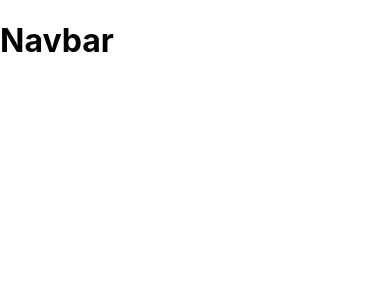
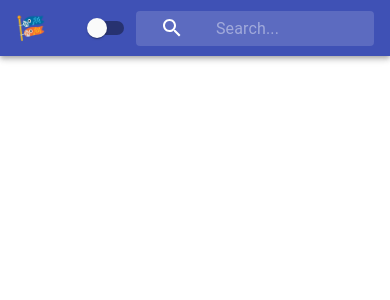
Before and after one commit to codeherbert/language-context-with-hooks, a React (Create React App) app: page / in a window 390 px wide. Shown: the top 300 px of the page. Built offline with nearby package versions, Linux system fonts and the light colour scheme.

Commit message:
create a responsive navbar

```diff
--- a/src/Navbar.js
+++ b/src/Navbar.js
@@ -1,13 +1,46 @@
 import React, { Component } from 'react';
+import AppBar from "@material-ui/core/AppBar";
+import ToolBar from "@material-ui/core/ToolBar";
+import IconButton from "@material-ui/core/IconButton";
+import Typography from "@material-ui/core/Typography";
+import InputBase from "@material-ui/core/InputBase";
+import SearchIcon from "@material-ui/icons/Search";
+import Switch from "@material-ui/core/Switch";
+import { withStyles } from "@material-ui/core/styles";
+import styles from "./styles/NavBarStyles";
 
 class Navbar extends Component {
     render() {
+        const {classes} = this.props;
         return (
-            <div>
-                <h1>Navbar</h1>
+            <div className={classes.root}>
+                <AppBar position="static" color="primary">
+                    <ToolBar>
+                        <IconButton className={classes.menuButton} color="inherit">
+                            <span role="img">🎏</span>
+                        </IconButton>
+                        <Typography className={classes.title} varient="h6" color="inherit">
+                            App Title
+                        </Typography>
+                        <Switch />
+                        <div className={classes.grow} />
+                        <div className={classes.search}>
+                            <div className={classes.searchIcon}>
+                                <SearchIcon />
+                            </div>
+                            <InputBase
+                                placeholder="Search..."
+                                classes={{
+                                    root: classes.inputRoot,
+                                    input: classes.inputInput
+                                }}
+                            />
+                        </div>
+                    </ToolBar>
+                </AppBar>
             </div>
         )
     }
 }
 
-export default Navbar;
+export default withStyles(styles)(Navbar);
--- /dev/null
+++ b/src/styles/NavBarStyles.js
@@ -0,0 +1,63 @@
+import { fade } from "@material-ui/core/styles/colorManipulator";
+
+const styles = theme => ({
+    root: {
+        width: "100%",
+        marginBottom: 0
+    },
+    grow: {
+        flexGrow: 1
+    },
+    menuButton: {
+        marginLeft: -12,
+        marginRight: 20
+    },
+    title: {
+        display: "none",
+        [theme.breakpoints.up("sm")] : {
+            display: "block"
+        }
+    },
+    search: {
+        position: "relative",
+        borderRadius: theme.shape.borderRadius,
+        backgroundColor: fade(theme.palette.common.white, 0.15),
+        "&:hover": {
+            backgroundColor: fade(theme.palette.common.white, 0.25)
+        },
+        marginLeft: 0,
+        width: "100%",
+        [theme.breakpoints.up("sm")] : {
+            marginLeft: theme.spacing.unit,
+            width: "auto"
+        }
+    },
+    searchIcon: {
+        width: theme.spacing.unit * 9,
+        height: "100%",
+        position: "absolute",
+        display: "flex",
+        alignItems: "center",
+        justifyContent: "center"
+    },
+    inputRoot: {
+        color: "inherit",
+        width: "100%"
+    },
+    inputInput: {
+        paddingTop: theme.spacing.unit,
+        paddingRight: theme.spacing.unit,
+        paddingBottom: theme.spacing.unit,
+        paddingLeft: theme.spacing.unit * 10,
+        transition: theme.transitions.create("width"),
+        width: "100%",
+        [theme.breakpoints.up("sm")]: {
+            width: 120,
+            "&:focus": {
+                width: 200
+            }
+        }
+    }
+});
+
+export default styles;
```
